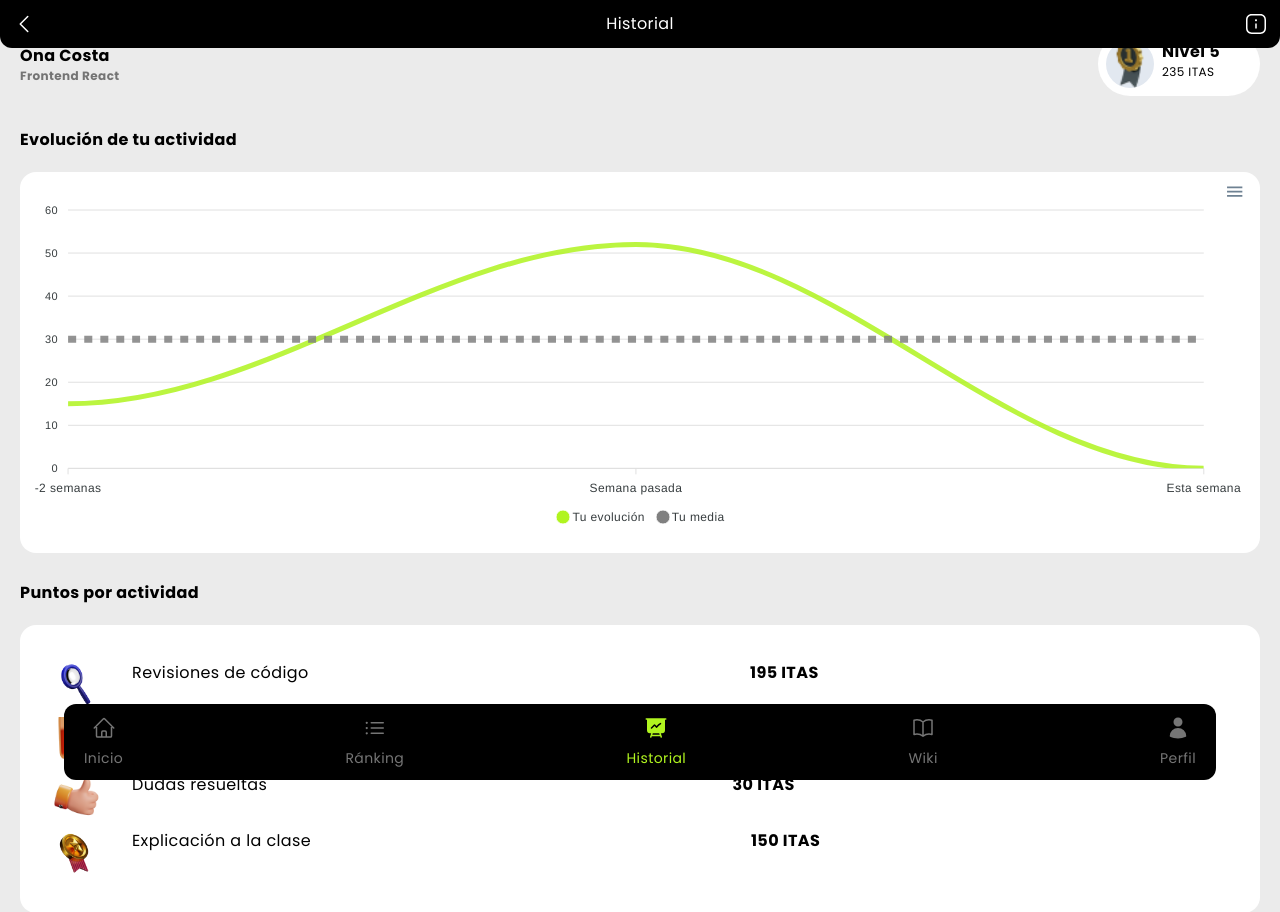
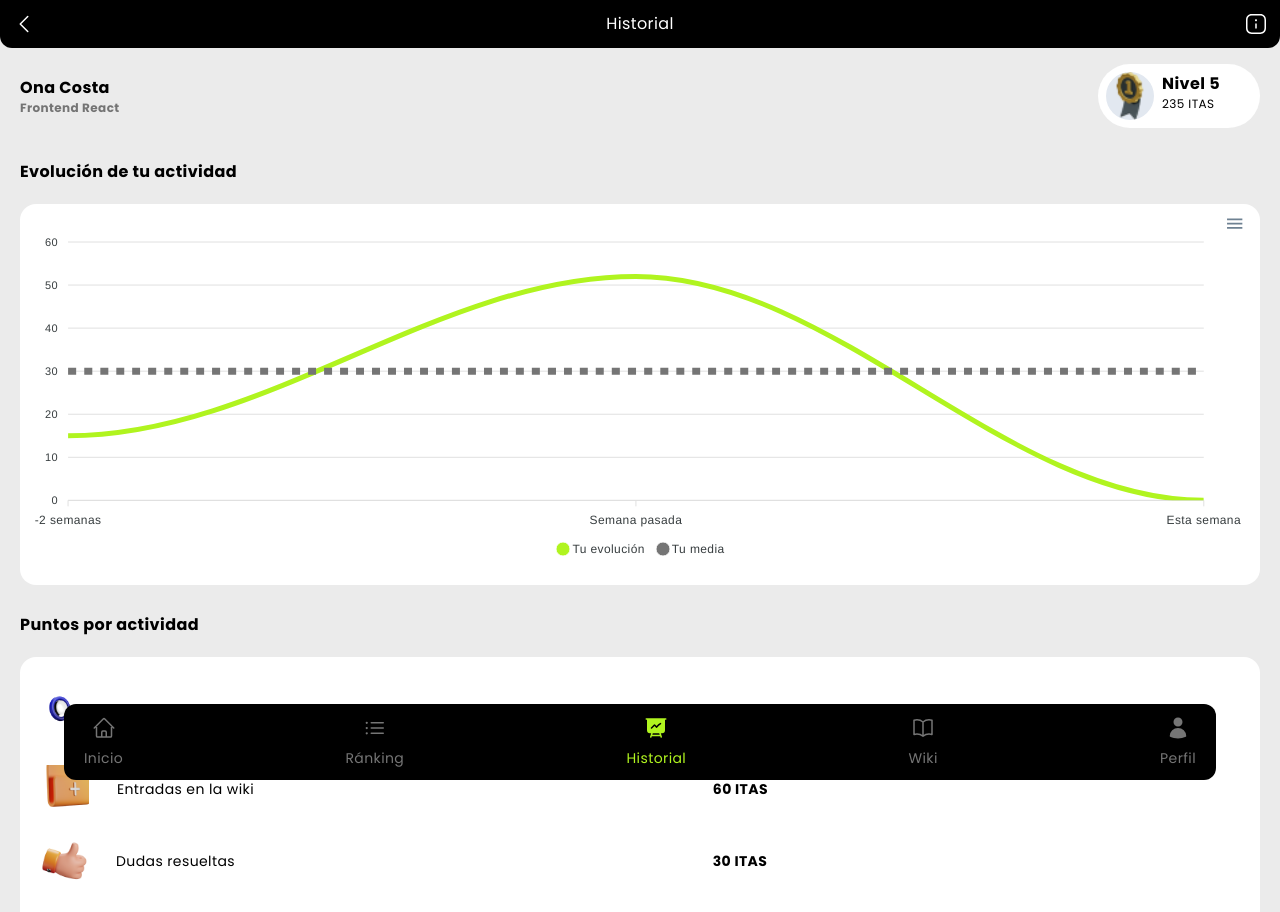
Before and after one commit to IT-Academy-BCN/ita-game, a React (Vite) app: page /historical in a window 1280 px wide. Shown: the top 912 px of the page. Built offline with nearby package versions, Linux system fonts and the light colour scheme.

Commit message:
unified styles

```diff
--- a/src/components/LineChart.jsx
+++ b/src/components/LineChart.jsx
@@ -1,8 +1,8 @@
-import Chart from "react-apexcharts";
+import { primary, secondary } from "daisyui/src/colors"
+import Chart from "react-apexcharts"
 
-export default function LineChart({totalPerWeek}) {
-
-    const {total} = totalPerWeek
+export default function LineChart({ totalPerWeek }) {
+  const { total } = totalPerWeek
   const chartData = {
     series: [
       {
@@ -23,8 +23,7 @@ export default function LineChart({totalPerWeek}) {
         },
       },
 
-
-      colors: ['#B0F41F', '#808080'],
+      colors: [primary, secondary],
 
       dataLabels: {
         enabled: false,
@@ -44,14 +43,10 @@ export default function LineChart({totalPerWeek}) {
         },
       },
       xaxis: {
-        categories: [
-          "-2 semanas",
-          "Semana pasada",
-          "Esta semana"
-        ],
-      }
+        categories: ["-2 semanas", "Semana pasada", "Esta semana"],
+      },
     },
-  };
+  }
 
   return (
     <div id="chart">
@@ -61,5 +56,5 @@ export default function LineChart({totalPerWeek}) {
         height={350}
       />
     </div>
-  );
+  )
 }
--- a/src/pages/Historical.jsx
+++ b/src/pages/Historical.jsx
@@ -1,17 +1,17 @@
 import { FooterMenu, Navbar } from "../components"
-import place from '../components/assets/images/first-place.png'
-import zoom from '../components/assets/images/zoom-dynamic-color.png'
-import folder from '../components/assets/new-folder-dynamic-color.svg'
-import thumb from '../components/assets/thumb-up-dynamic-color.svg'
-import medal from '../components/assets/images/medal-dynamic-color.png'
+import place from "../components/assets/images/first-place.png"
+import zoom from "../components/assets/images/zoom-dynamic-color.png"
+import folder from "../components/assets/new-folder-dynamic-color.svg"
+import thumb from "../components/assets/thumb-up-dynamic-color.svg"
+import medal from "../components/assets/images/medal-dynamic-color.png"
 import LineChart from "../components/LineChart"
 import { useEffect, useState } from "react"
-import { DateTime } from 'luxon';
-import {groupByType} from '../utils/groupByType'
+import { DateTime } from "luxon"
+import { groupByType } from "../utils/groupByType"
 import { calculateITA } from "../utils/calculateITA"
 
 function Historical() {
-    const [currentWeekData, setCurrentWeekData] = useState([]);
+  const [currentWeekData, setCurrentWeekData] = useState([])
 
   const data = [
     { date: 1672847739, type: "wiki" },
@@ -29,43 +29,43 @@ function Historical() {
     { date: 1675777469, type: "wiki" },
     { date: 1675779142, type: "explanation" },
     { date: 1675687676, type: "revision" },
-      ];
+  ]
 
   // DÍA ACTUAL TIMESTAMP EN SEGUNDOS
   const weekTimestamp = Math.floor(Date.now() / 1000)
 
   useEffect(() => {
     // convierte los milisegundos que le pasamos en un objeto DateTime
-        const weekDate = DateTime.fromMillis(weekTimestamp * 1000);
+    const weekDate = DateTime.fromMillis(weekTimestamp * 1000)
 
     // inicio semana actual
-        const startOfWeek = weekDate.startOf('week');
+    const startOfWeek = weekDate.startOf("week")
 
     // se filtran los datos que están dentro del rango de fechas de la semana actual (desde el inicio de la semana hasta el final de la semana)
     setCurrentWeekData(
-          data.filter(item => {
-            const itemDate = DateTime.fromMillis(item.date * 1000);
-            return itemDate >= startOfWeek && itemDate < startOfWeek.plus({ weeks: 1 });
+      data.filter((item) => {
+        const itemDate = DateTime.fromMillis(item.date * 1000)
+        return (
+          itemDate >= startOfWeek && itemDate < startOfWeek.plus({ weeks: 1 })
+        )
       })
-        );
-      }, [weekTimestamp]);
-
+    )
+  }, [weekTimestamp])
 
   // separa los datos de la semana actual por los tipos de actividad
-    const groupedData = groupByType(currentWeekData);
+  const groupedData = groupByType(currentWeekData)
 
   // suma el total de todas las actividad y el total por actividades separada
   const totalPerWeek = calculateITA(groupedData)
 
-
   // PUNTOS TOTAL POR ACTIVIDAD
-    const totalITAS = groupByType(data);
-    const {wiki, explanation, doubt, revision} = calculateITA(totalITAS)
+  const totalITAS = groupByType(data)
+  const { wiki, explanation, doubt, revision } = calculateITA(totalITAS)
 
   return (
     <>
       <Navbar>Historial</Navbar>
-    <div className=" py-8 px-5">
+      <div className=" pb-10 pt-16 px-5">
         <div className="flex justify-between">
           <div className="self-center">
             <h1 className="font-bold ">Ona Costa</h1>
@@ -85,7 +85,7 @@ function Historical() {
 
           <div className=" card bg-white">
             <div className="card-body p-2">
-            <LineChart totalPerWeek = {totalPerWeek} />
+              <LineChart totalPerWeek={totalPerWeek} />
             </div>
           </div>
         </div>
@@ -93,30 +93,34 @@ function Historical() {
         <div>
           <p className="font-bold	mb-5 mt-7">Puntos por actividad</p>
           <div className="card bg-white">
-          <div className="card-body">
-            <div className="flex flex-col">
-              <div className=" py-1	 flex">
-                <img src={zoom} className="h-12" />
-                <p className="w-18 mx-8">Revisiones de código</p>
-                <p className="font-black">{revision} ITAS</p>
+            <div className="card-body px-2 ">
+              <div className="flex flex-col items-center">
+                <div className=" py-1	flex flex-row items-center w-full mb-4">
+                  <img src={zoom} className="h-12 mx-3" />
+                  <p className="mx-4 text-left w-24 text-sm">
+                    Revisiones de código
+                  </p>
+                  <p className="font-bold text-left text-sm">{revision} ITAS</p>
                 </div>
 
-              <div className=" py-1	 flex">
-                <img src={folder} className="h-12" />
-                <p className="w-18 mx-8">Entradas en la wiki</p>
-                <p className="font-black	">{wiki} ITAS</p>
+                <div className=" py-1	flex flex-row items-center w-full mb-4">
+                  <img src={folder} className="h-12 mx-3" />
+                  <p className="mx-4 w-24 text-sm">Entradas en la wiki</p>
+                  <p className="font-bold text-left text-sm">{wiki} ITAS</p>
                 </div>
 
-              <div className="py-1	 flex ">
-                <img src={thumb} className="h-12" />
-                <p className="w-18 mx-8">Dudas resueltas</p>
-                <p className="font-black	">{doubt} ITAS</p>
+                <div className="py-1	flex flex-row items-center w-full mb-4">
+                  <img src={thumb} className="h-12 mx-3" />
+                  <p className="mx-4 w-24 text-sm">Dudas resueltas</p>
+                  <p className="font-bold text-left text-sm">{doubt} ITAS</p>
                 </div>
 
-              <div className=" py-1	 flex	">
-                <img src={medal} className="h-12" />
-                <p className="w-18 mx-8">Explicación a la clase</p>
-                <p className="font-black	">{explanation} ITAS</p>
+                <div className="py-1	flex flex-row items-center w-full mb-4">
+                  <img src={medal} className="h-12 mx-3" />
+                  <p className="mx-4 w-24 text-sm">Explicación a la clase</p>
+                  <p className="font-bold text-left text-sm">
+                    {explanation} ITAS
+                  </p>
                 </div>
               </div>
             </div>
```
Lines whose indentation alone changed are shown as unchanged.
